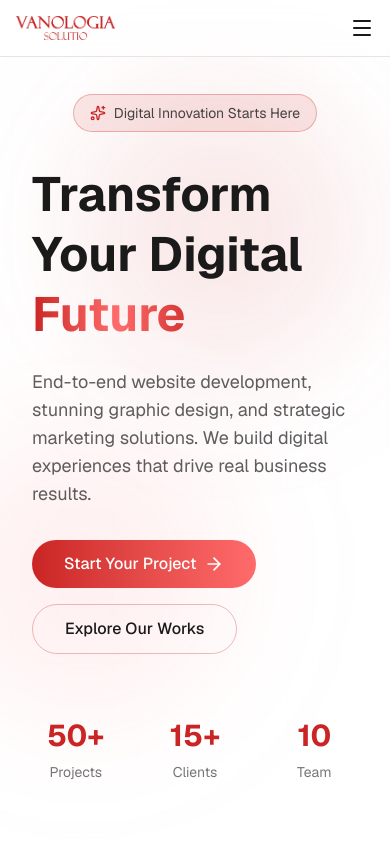
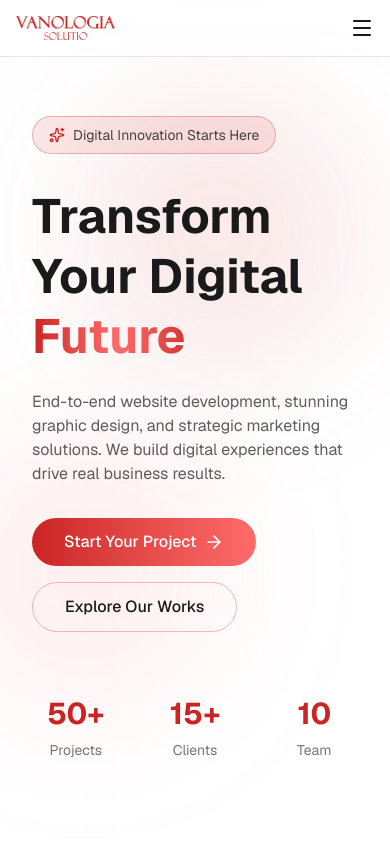
Before and after one commit to Vanologia-Solutio/vls-company-profile, a Next.js app: page / in a window 390 px wide. Shown: the top 844 px of the page. Built offline with nearby package versions, Linux system fonts and the light colour scheme.

Commit message:
Refactor Hero component layout for improved alignment and responsiveness

```diff
--- a/src/components/home/hero.tsx
+++ b/src/components/home/hero.tsx
@@ -39,7 +39,7 @@ export default function Hero() {
           initial={{ opacity: 0, y: 20 }}
           animate={{ opacity: 1, y: 0 }}
           transition={{ duration: 0.6 }}
-          className='flex justify-center mb-8'
+          className='flex justify-start sm:justify-center mb-8'
         >
           <div className='flex items-center gap-2 px-4 py-2 rounded-full bg-primary/10 border border-primary/30'>
             <Sparkles size={16} className='text-primary' />
@@ -55,7 +55,7 @@ export default function Hero() {
           animate={{ opacity: 1, y: 0 }}
           transition={{ duration: 0.6, delay: 0.1 }}
         >
-          <div className='text-5xl sm:text-6xl lg:text-7xl font-bold leading-tight text-balance mb-6'>
+          <div className='text-5xl sm:text-6xl lg:text-7xl font-bold leading-tight text-balance mb-6 text-left sm:text-center'>
             <h1>Transform Your Digital</h1>
             <TypeAnimation
               sequence={['Vision', 2000, 'Presence', 2000, 'Future', 2000]}
@@ -72,7 +72,7 @@ export default function Hero() {
           initial={{ opacity: 0, y: 20 }}
           animate={{ opacity: 1, y: 0 }}
           transition={{ duration: 0.6, delay: 0.2 }}
-          className='text-lg sm:text-xl text-foreground/70 mb-8 max-w-2xl md:max-w-3xl'
+          className='text-base sm:text-lg text-foreground/70 mb-8 max-w-2xl md:max-w-3xl mx-auto md:text-center'
         >
           End-to-end website development, stunning graphic design, and strategic
           marketing solutions. We build digital experiences that drive real
@@ -84,7 +84,7 @@ export default function Hero() {
           initial={{ opacity: 0, y: 20 }}
           animate={{ opacity: 1, y: 0 }}
           transition={{ duration: 0.6, delay: 0.3 }}
-          className='flex flex-col sm:flex-row gap-4 items-start sm:items-center'
+          className='flex flex-col sm:flex-row gap-4 items-start sm:items-center justify-start sm:justify-center'
         >
           <Link
             href='/contact'
```
